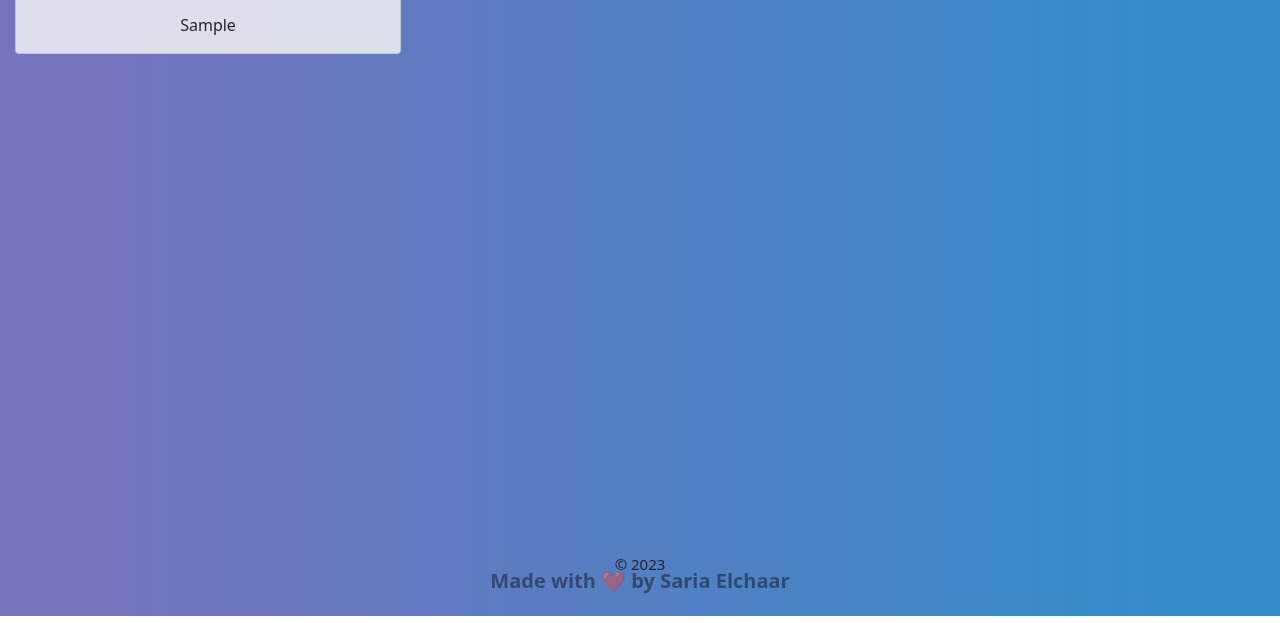
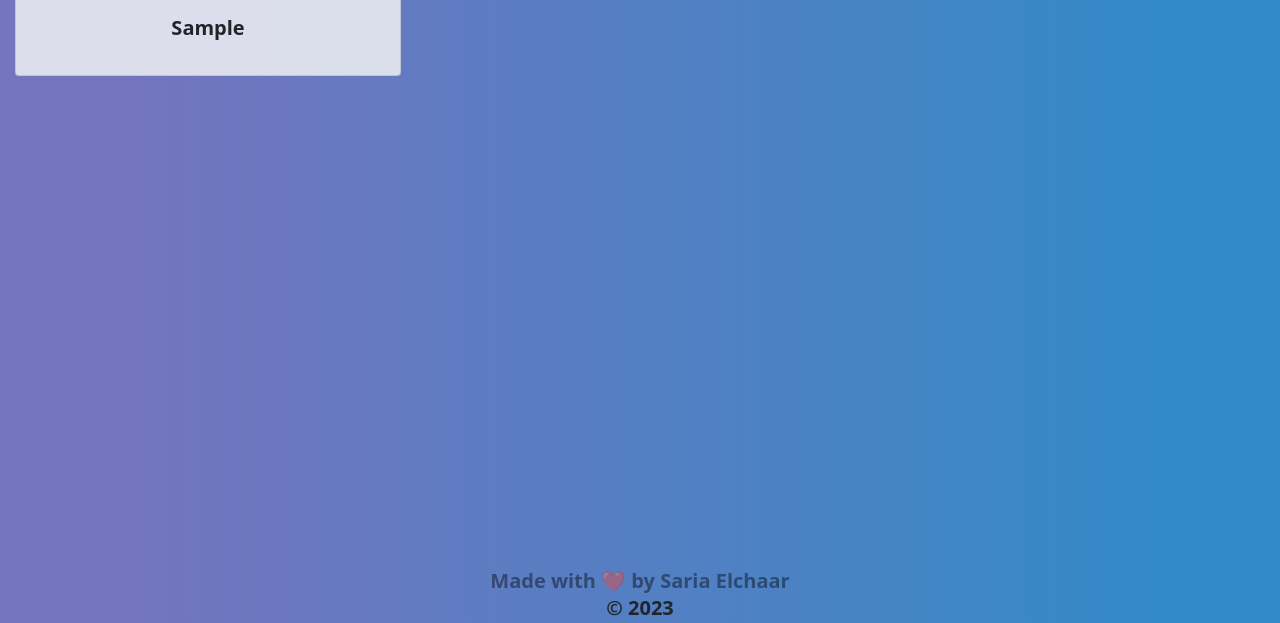
Before and after one commit to Saria995/weather-dashboard, a plain HTML site: page index.html in a window 1280 px wide. Both pictures are taken after typing "Sample" into the empty fields and a click on the button "Search". Shown: the part 303-926 px from the top of the page. Drawn offline with nearby package versions, Linux system fonts and the light colour scheme; no server answers.

Commit message:
Added CSS, and JS, local storage is now functional

```diff
--- a/Assets/css/style.css
+++ b/Assets/css/style.css
@@ -116,8 +116,10 @@ footer {
 
 
 p {
-position: relative;
-bottom: 40px;
+    bottom: 40px;
+    font-weight: bold;
+    font-size: 20px;
+
 }
 
 h2 {
--- a/Assets/js/script.js
+++ b/Assets/js/script.js
@@ -64,25 +64,13 @@ async function fetchWeather (event) {
   event.preventDefault()
   var query = cityName.value
   console.log(query)
-  // searchArray.push(query)
-  // localStorage.setItem("ci", JSON.stringify(searchArray))
-  // var cityE1= localStorage.getItem("city")
-  // var cityE2= JSON.parse(cityE1)
-
   searchArray.push(query)
   localStorage.setItem('searchHistory', JSON.stringify(searchArray))
 
   displaySearchHistory()
-  // pastSearchEl.textContent = ""
-
-  // cityE2.forEach(city => pastSearchEl.innerHTML +=
-  //   `<div><button>${city}</button></div>`
-
-  //   );
 
 
   var forecastRes= await getFiveDayForecast(query)
-  //console.log(getFiveDayForecast(query))
   var apiURL= 'https://api.openweathermap.org/data/2.5/weather?q=' +
   query +
   '&units=metric&appid=67569cfb459f2b4e8c98d6bfb682cbff';
@@ -145,7 +133,7 @@ async function fetchWeather (event) {
     pastSearchEl.innerHTML = '';
 
     for (let index = 0; index < searchArray.length; index++) {
-      const searchItem = document.createElement('div')
+      const searchItem = document.createElement('p')
       searchItem.textContent = searchArray[index]
      pastSearchEl.appendChild(searchItem)
 
@@ -153,13 +141,6 @@ async function fetchWeather (event) {
   }
   searchBtn.addEventListener('click', fetchWeather);
 
-
-  pastSearchEl.onclick = function(e){
-    var city =e.target.innerText
-    console.log(city);
-    fetchWeather2(city)
-
-  }
 
   // function fetchWeather2(city) {
 
```
